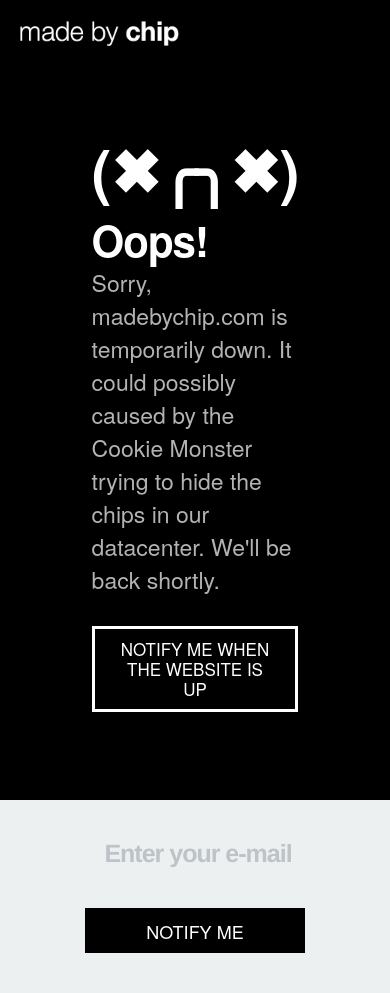
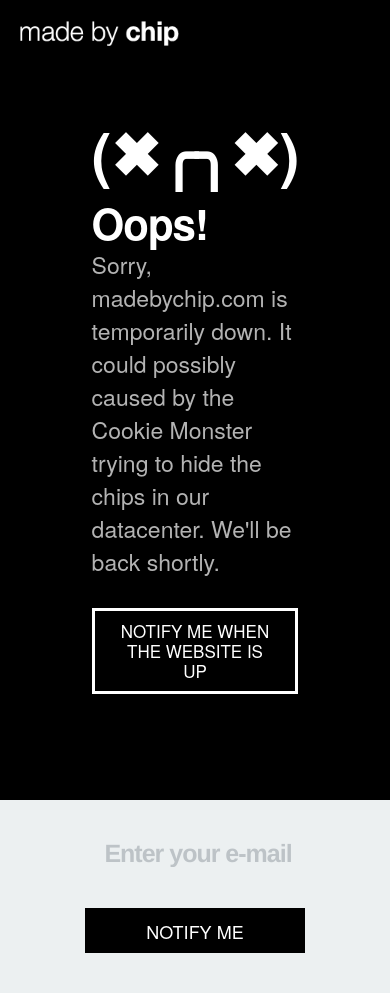
Before and after one commit to lcdvirgo/madebychip-error, a PHP site: page / in a window 390 px wide. Run offline with PHP 8.4, Linux system fonts and the light colour scheme; some web fonts are replaced.

Commit message:
padding bottom

```diff
--- a/css/style.css
+++ b/css/style.css
@@ -977,6 +977,7 @@ section * {
 @media (max-width: 480px) {
   .header-10-sub.v-center > div {
     padding-top: 35px;
+    padding-bottom: 35px;
   }
 }
 .header-10-sub .control-btn {
```
